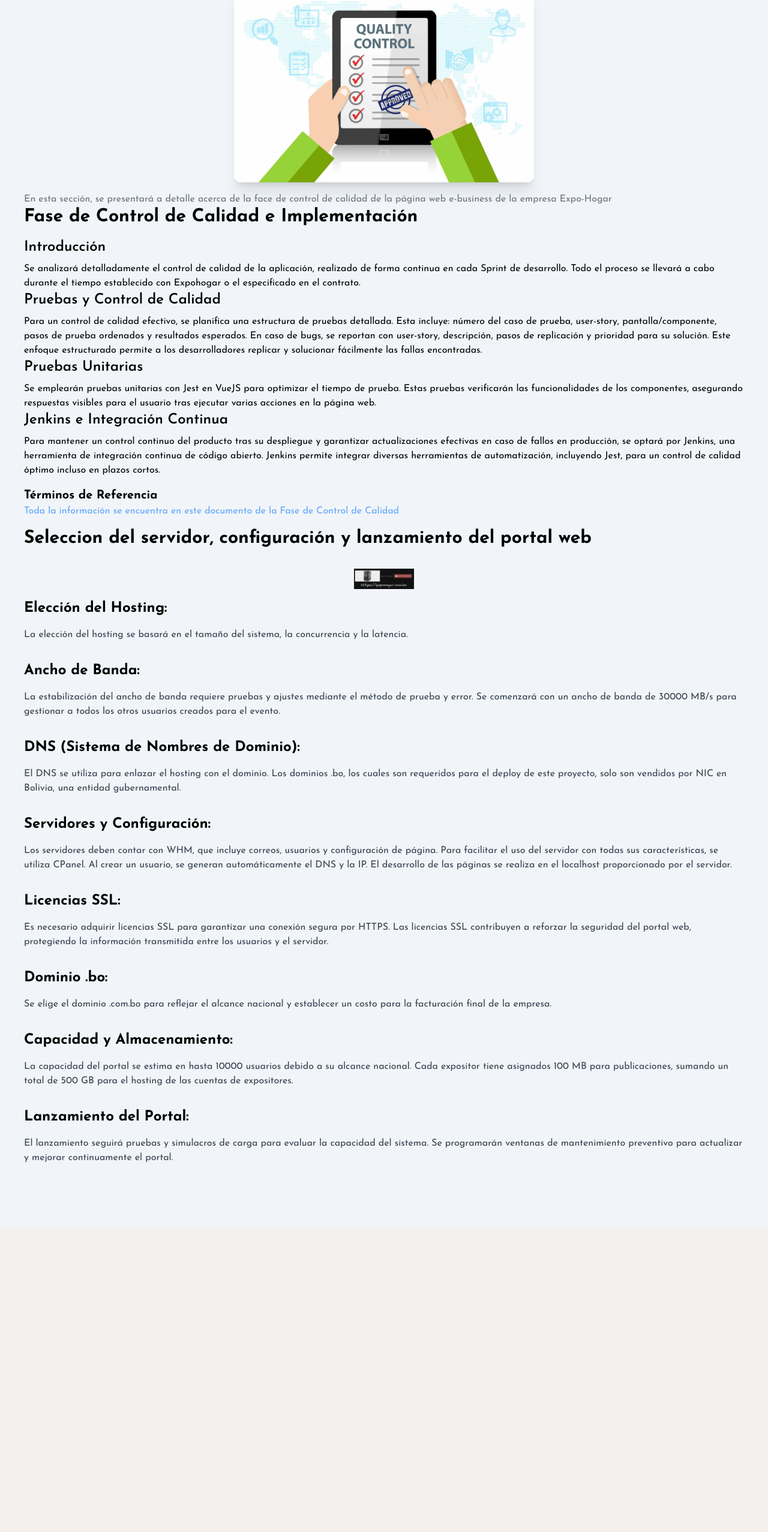
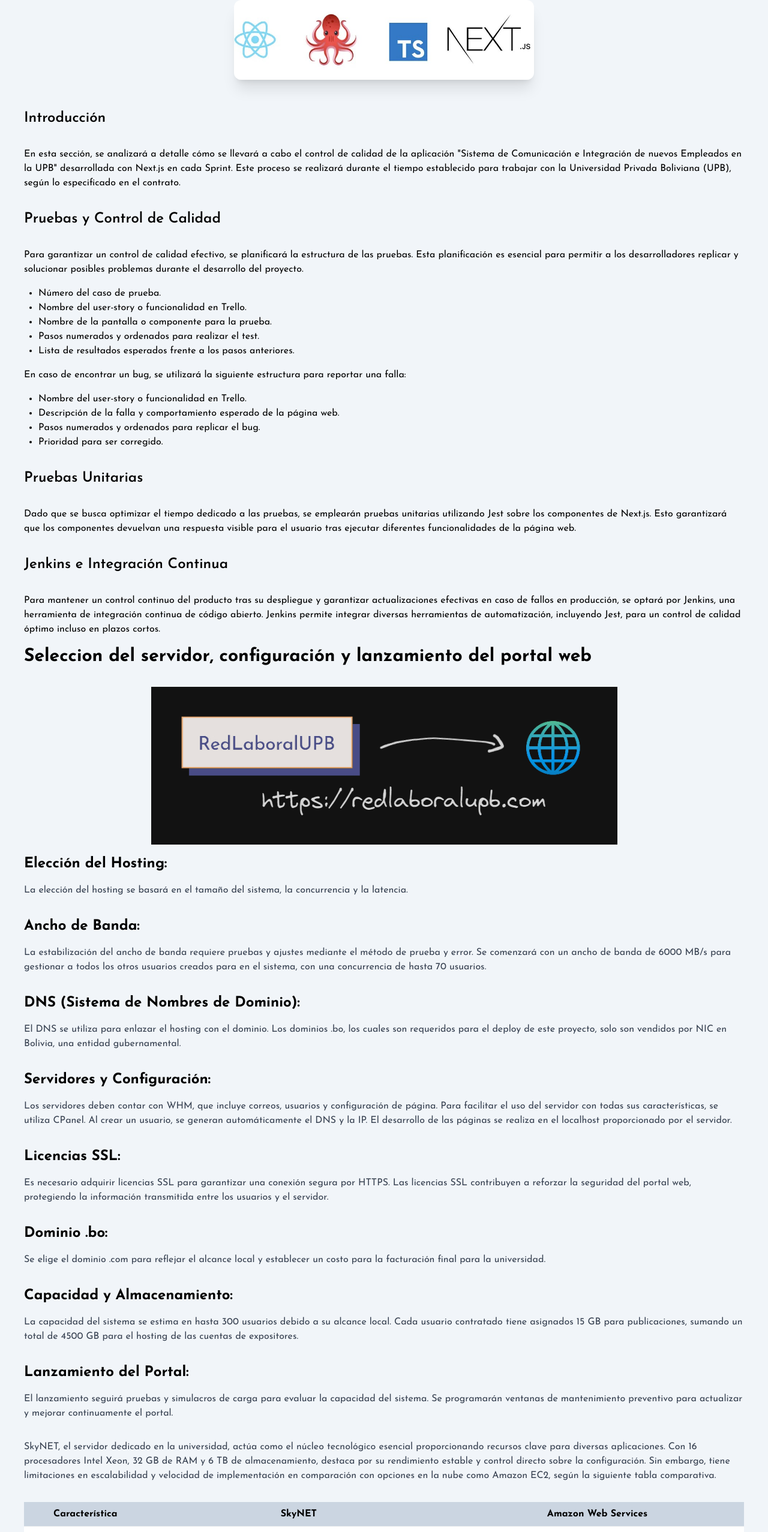
Before and after one commit to JZane21/web-platform-upb, a Next.js app: page /fase-control in a window 1280 px wide. Shown: the part 226-2780 px from the top of the page at 60% size. Before the commit the page ends 2272 px from the top, so only its background shows below. Built offline with nearby package versions, Linux system fonts and the light colour scheme.

Commit message:
feat: Fase de control de calidad e implementacion

```diff
--- a/src/app/(routes)/fase-control/page.tsx
+++ b/src/app/(routes)/fase-control/page.tsx
@@ -2,62 +2,80 @@
 import React from "react";
 import ContentPage from "../../../components/ContentPage";
 import Image from "next/image";
+import testImage from "../../../assets/test_image.jpg";
+import servidor from "../../../assets/servidor.png";
 
 const FaseControl = () => {
   return (
     <ContentPage>
       <div className="bg-slate-100 p-10 overflow-y-auto">
-        <h1 className="text-3xl font-bold">Fase de Control de Calidad</h1>
+        <h1 className="text-3xl font-bold mb-4">
+          Fase de Control de Calidad e Implementación
+        </h1>
         <div className="flex w-full justify-center items-center">
           <Image
-            src="/control-calidad.jpg"
-            width={100}
-            height={100}
+            src={testImage}
             alt="Aqui va una imagen chida :D"
             className="my-4 rounded-xl shadow-xl w-[500px]"
           />
         </div>
-        <div className="text-gray-500">
-          En esta sección, se presentará a detalle acerca de la face de control
-          de calidad de la página web e-business de la empresa Expo-Hogar
-        </div>
-
         <div className="container mx-auto">
-          <h1 className="text-3xl font-bold mb-4">
-            Fase de Control de Calidad e Implementación
-          </h1>
           <section>
-            <h2 className="text-2xl font-semibold mb-2">Introducción</h2>
+            <h2 className="text-2xl font-semibold my-8">Introducción</h2>
             <section>
               <p>
-                Se analizará detalladamente el control de calidad de la
-                aplicación, realizado de forma continua en cada Sprint de
-                desarrollo. Todo el proceso se llevará a cabo durante el tiempo
-                establecido con Expohogar o el especificado en el contrato.
+                En esta sección, se analizará a detalle cómo se llevará a cabo
+                el control de calidad de la aplicación "Sistema de Comunicación
+                e Integración de nuevos Empleados en la UPB" desarrollada con
+                Next.js en cada Sprint. Este proceso se realizará durante el
+                tiempo establecido para trabajar con la Universidad Privada
+                Boliviana (UPB), según lo especificado en el contrato.
               </p>
             </section>
           </section>
           <section>
-            <h2 className="text-2xl font-semibold mb-2">
+            <h2 className="text-2xl font-semibold my-8">
               Pruebas y Control de Calidad
             </h2>
-            Para un control de calidad efectivo, se planifica una estructura de
-            pruebas detallada. Esta incluye: número del caso de prueba,
-            user-story, pantalla/componente, pasos de prueba ordenados y
-            resultados esperados. En caso de bugs, se reportan con user-story,
-            descripción, pasos de replicación y prioridad para su solución. Este
-            enfoque estructurado permite a los desarrolladores replicar y
-            solucionar fácilmente las fallas encontradas.
+            <p className="mb-4">
+              Para garantizar un control de calidad efectivo, se planificará la
+              estructura de las pruebas. Esta planificación es esencial para
+              permitir a los desarrolladores replicar y solucionar posibles
+              problemas durante el desarrollo del proyecto.
+            </p>
+            <ul className="list-disc pl-6 mb-4">
+              <li>Número del caso de prueba.</li>
+              <li>Nombre del user-story o funcionalidad en Trello.</li>
+              <li>Nombre de la pantalla o componente para la prueba.</li>
+              <li>Pasos numerados y ordenados para realizar el test.</li>
+              <li>
+                Lista de resultados esperados frente a los pasos anteriores.
+              </li>
+            </ul>
+            <p className="mb-4">
+              En caso de encontrar un bug, se utilizará la siguiente estructura
+              para reportar una falla:
+            </p>
+            <ul className="list-disc pl-6 mb-4">
+              <li>Nombre del user-story o funcionalidad en Trello.</li>
+              <li>
+                Descripción de la falla y comportamiento esperado de la página
+                web.
+              </li>
+              <li>Pasos numerados y ordenados para replicar el bug.</li>
+              <li>Prioridad para ser corregido.</li>
+            </ul>
           </section>
           <section>
-            <h2 className="text-2xl font-semibold mb-2">Pruebas Unitarias</h2>
-            Se emplearán pruebas unitarias con Jest en VueJS para optimizar el
-            tiempo de prueba. Estas pruebas verificarán las funcionalidades de
-            los componentes, asegurando respuestas visibles para el usuario tras
-            ejecutar varias acciones en la página web.
+            <h2 className="text-2xl font-semibold my-8">Pruebas Unitarias</h2>
+            Dado que se busca optimizar el tiempo dedicado a las pruebas, se
+            emplearán pruebas unitarias utilizando Jest sobre los componentes de
+            Next.js. Esto garantizará que los componentes devuelvan una
+            respuesta visible para el usuario tras ejecutar diferentes
+            funcionalidades de la página web.
           </section>
           <section>
-            <h2 className="text-2xl font-semibold mb-2">
+            <h2 className="text-2xl font-semibold my-8">
               Jenkins e Integración Continua
             </h2>
             Para mantener un control continuo del producto tras su despliegue y
@@ -68,30 +86,14 @@ const FaseControl = () => {
             calidad óptimo incluso en plazos cortos.
           </section>
         </div>
-
-        <h2 className="text-xl font-bold mt-4">Términos de Referencia </h2>
-        <a
-          className="text-blue-400 hover:font-semibold hover:text-blue-800"
-          href="https://docs.google.com/document/d/1jw7w5Yo1aNLukxIm6XGb5wM7Cqp6xq3WwU-owBxqP6w/edit?usp=sharing"
-          target="_blank"
-          rel="noopener noreferrer"
-        >
-          Toda la información se encuentra en este documento de la Fase de
-          Control de Calidad
-        </a>
-
         <h2 className="text-3xl font-bold mt-4 mb-8">
           Seleccion del servidor, configuración y lanzamiento del portal web
         </h2>
-
         <Image
-          src="/serverhostdom.png"
-          width={100}
-          height={100}
+          src={servidor}
           className="my-4 mx-auto"
           alt={"serverhostdom.png"}
         />
-
         <section className="mb-8">
           <h2 className="text-2xl font-bold mb-4">Elección del Hosting:</h2>
           <p className="text-gray-700">
@@ -99,17 +101,15 @@ const FaseControl = () => {
             concurrencia y la latencia.
           </p>
         </section>
-
         <section className="mb-8">
           <h2 className="text-2xl font-bold mb-4">Ancho de Banda:</h2>
           <p className="text-gray-700">
             La estabilización del ancho de banda requiere pruebas y ajustes
             mediante el método de prueba y error. Se comenzará con un ancho de
-            banda de 30000 MB/s para gestionar a todos los otros usuarios
-            creados para el evento.
+            banda de 6000 MB/s para gestionar a todos los otros usuarios creados
+            para en el sistema, con una concurrencia de hasta 70 usuarios.
           </p>
         </section>
-
         <section className="mb-8">
           <h2 className="text-2xl font-bold mb-4">
             DNS (Sistema de Nombres de Dominio):
@@ -121,7 +121,6 @@ const FaseControl = () => {
             gubernamental.
           </p>
         </section>
-
         <section className="mb-8">
           <h2 className="text-2xl font-bold mb-4">
             Servidores y Configuración:
@@ -134,7 +133,6 @@ const FaseControl = () => {
             páginas se realiza en el localhost proporcionado por el servidor.
           </p>
         </section>
-
         <section className="mb-8">
           <h2 className="text-2xl font-bold mb-4">Licencias SSL:</h2>
           <p className="text-gray-700">
@@ -144,28 +142,25 @@ const FaseControl = () => {
             entre los usuarios y el servidor.
           </p>
         </section>
-
         <section className="mb-8">
           <h2 className="text-2xl font-bold mb-4">Dominio .bo:</h2>
           <p className="text-gray-700">
-            Se elige el dominio .com.bo para reflejar el alcance nacional y
-            establecer un costo para la facturación final de la empresa.
+            Se elige el dominio .com para reflejar el alcance local y establecer
+            un costo para la facturación final para la universidad.
           </p>
         </section>
-
         <section className="mb-8">
           <h2 className="text-2xl font-bold mb-4">
             Capacidad y Almacenamiento:
           </h2>
           <p className="text-gray-700">
-            La capacidad del portal se estima en hasta 10000 usuarios debido a
-            su alcance nacional. Cada expositor tiene asignados 100 MB para
-            publicaciones, sumando un total de 500 GB para el hosting de las
+            La capacidad del sistema se estima en hasta 300 usuarios debido a su
+            alcance local. Cada usuario contratado tiene asignados 15 GB para
+            publicaciones, sumando un total de 4500 GB para el hosting de las
             cuentas de expositores.
           </p>
         </section>
-
-        <section className="mb-16">
+        <section className="mb-8">
           <h2 className="text-2xl font-bold mb-4">Lanzamiento del Portal:</h2>
           <p className="text-gray-700">
             El lanzamiento seguirá pruebas y simulacros de carga para evaluar la
@@ -173,6 +168,142 @@ const FaseControl = () => {
             preventivo para actualizar y mejorar continuamente el portal.
           </p>
         </section>
+        <section className="mb-8">
+          <p className="text-gray-700">
+            SkyNET, el servidor dedicado en la universidad, actúa como el núcleo
+            tecnológico esencial proporcionando recursos clave para diversas
+            aplicaciones. Con 16 procesadores Intel Xeon, 32 GB de RAM y 6 TB de
+            almacenamiento, destaca por su rendimiento estable y control directo
+            sobre la configuración. Sin embargo, tiene limitaciones en
+            escalabilidad y velocidad de implementación en comparación con
+            opciones en la nube como Amazon EC2, según la siguiente tabla
+            comparativa.
+          </p>
+        </section>
+        <table className="min-w-full bg-white  border-gray-300">
+          <thead>
+            <tr>
+              <th className="bg-slate-300 py-2 px-4 border-b">
+                Característica
+              </th>
+              <th className="bg-slate-300 py-2 px-4 border-b">SkyNET</th>
+              <th className="bg-slate-300 py-2 px-4 border-b">
+                Amazon Web Services
+              </th>
+            </tr>
+          </thead>
+          <tbody>
+            <tr>
+              <td className="py-2 px-4 border-b">Recursos Físicos</td>
+              <td className="py-2 px-4 border-b">
+                Servidor Dell PowerEdge R530 dedicado con 16 procesadores Intel
+                Xeon, 32 GB de RAM y 6 TB de disco duro.
+              </td>
+              <td className="py-2 px-4 border-b">
+                Basado en una plataforma de nube que utiliza una variedad de
+                recursos virtuales distribuidos en una red de servidores.
+              </td>
+            </tr>
+            <tr>
+              <td className="py-2 px-4 border-b">Escalabilidad</td>
+              <td className="py-2 px-4 border-b">
+                Limitada a la capacidad del servidor físico. Requiere
+                adquisición de hardware adicional para escalabilidad.
+              </td>
+              <td className="py-2 px-4 border-b">
+                Altamente escalable, con capacidad para aumentar o disminuir
+                recursos según las necesidades de la carga de trabajo.
+              </td>
+            </tr>
+            <tr>
+              <td className="py-2 px-4 border-b">Rendimiento</td>
+              <td className="py-2 px-4 border-b">
+                Rendimiento estable y predecible con recursos exclusivos.
+              </td>
+              <td className="py-2 px-4 border-b">
+                Rendimiento variable, pero capacidad para ajustar recursos de
+                manera eficiente.
+              </td>
+            </tr>
+            <tr>
+              <td className="py-2 px-4 border-b">Costos</td>
+              <td className="py-2 px-4 border-b">
+                Costos fijos asociados al servidor dedicado.
+              </td>
+              <td className="py-2 px-4 border-b">
+                Modelo de precios flexible, pagando por el uso real de recursos.
+              </td>
+            </tr>
+            <tr>
+              <td className="py-2 px-4 border-b">Tiempo de Implementación</td>
+              <td className="py-2 px-4 border-b">
+                Implementación más lenta debido a la adquisición y configuración
+                de hardware específico.
+              </td>
+              <td className="py-2 px-4 border-b">
+                Implementación más rápida, con recursos aprovisionados de manera
+                rápida y sencilla.
+              </td>
+            </tr>
+            <tr>
+              <td className="py-2 px-4 border-b">
+                Redundancia y Disponibilidad
+              </td>
+              <td className="py-2 px-4 border-b">
+                Menos redundancia natural, depende de un solo servidor físico.
+              </td>
+              <td className="py-2 px-4 border-b">
+                Mayor redundancia, posibilidad de almacenar datos en múltiples
+                ubicaciones y servidores. Mejora la disponibilidad.
+              </td>
+            </tr>
+            <tr>
+              <td className="py-2 px-4 border-b">Administración y Control</td>
+              <td className="py-2 px-4 border-b">
+                Mayor control directo sobre la infraestructura y configuración
+                personalizada.
+              </td>
+              <td className="py-2 px-4 border-b">
+                Menos control directo sobre la infraestructura subyacente, pero
+                se ofrecen herramientas de gestión y control.
+              </td>
+            </tr>
+            <tr>
+              <td className="py-2 px-4 border-b">
+                Ejemplos de Software y Versiones
+              </td>
+              <td className="py-2 px-4 border-b">
+                CentOS Linux 7.2, Apache 2.4, PHP 7.2, Python 3.6.8, Java
+                1.8.0_132, Node.js 12.12.12, MySQL-MariaDB 5.5.68, MongoDB
+                4.0.28.
+              </td>
+              <td className="py-2 px-4 border-b">
+                Variedad de opciones de sistemas operativos, y puede elegir
+                configuraciones específicas según las necesidades.
+              </td>
+            </tr>
+          </tbody>
+        </table>
+
+        <section className="mt-8">
+          <p className="text-gray-700">
+            Se sugiere la siguiente oferta tentativa: Ambiente Básico - (Website Hosting) $100 a $200 USD Mensuales
+          </p>
+        </section>
+
+        <img
+          src="https://www.clickittech.com.mx/wp-content/uploads/2017/12/diagramas-blog-esp-05.jpg"
+          className="my-4 mx-auto h-[50%] w-[50%]"
+        />
+        <h2 className="text-xl font-bold mt-4">Referencias</h2>
+        <a
+          className="text-blue-400 hover:font-semibold hover:text-blue-800"
+          href="https://docs.google.com/document/d/1oi4eHdyiQGkYoCgz1IJ3MhpuOVl5bHhXMQRIulmsWKE/edit?usp=sharing"
+          target="_blank"
+          rel="noopener noreferrer"
+        >
+          Sobre la Fase de Control de Calidad e Implementación
+        </a>
       </div>
     </ContentPage>
   );
```
Also changed, not shown: src/assets/servidor.png (added), src/assets/test_image.jpg (added).
